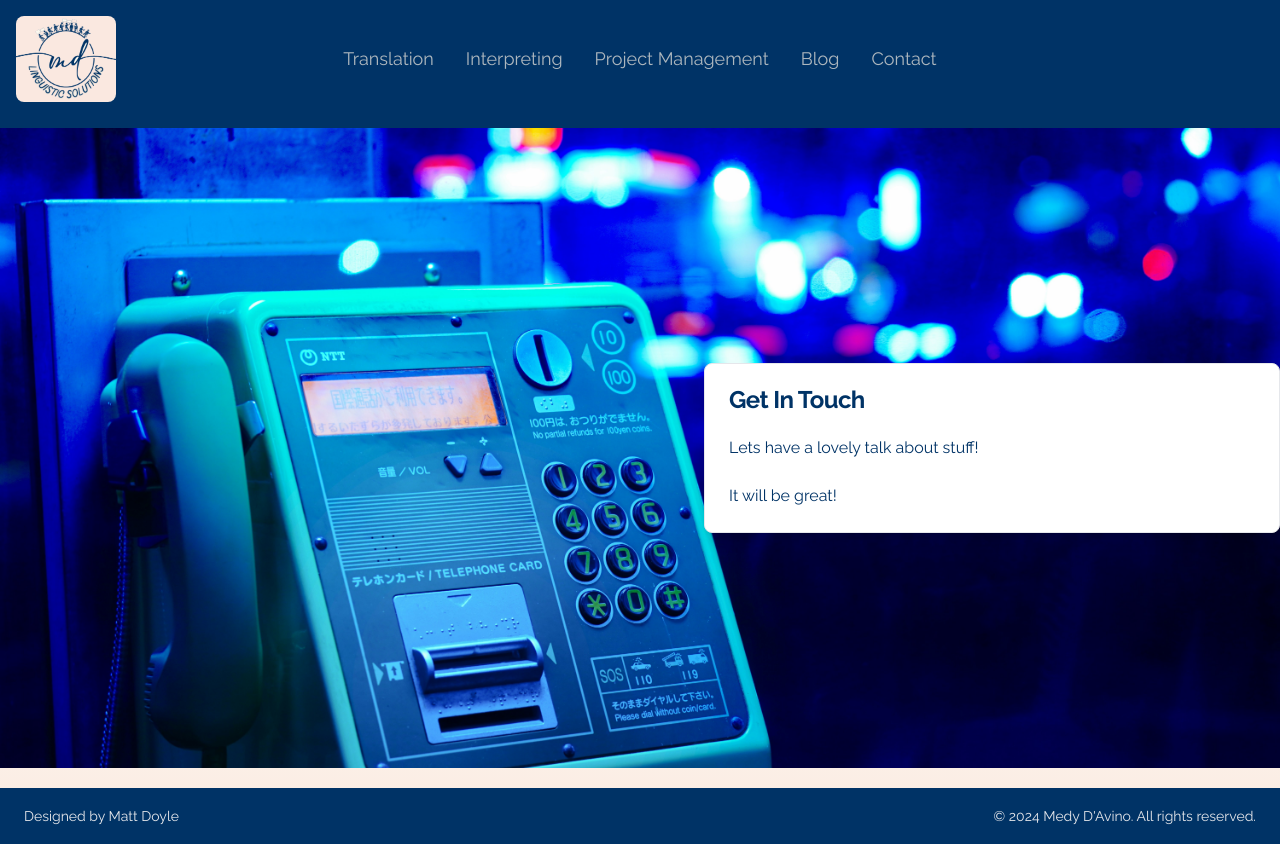
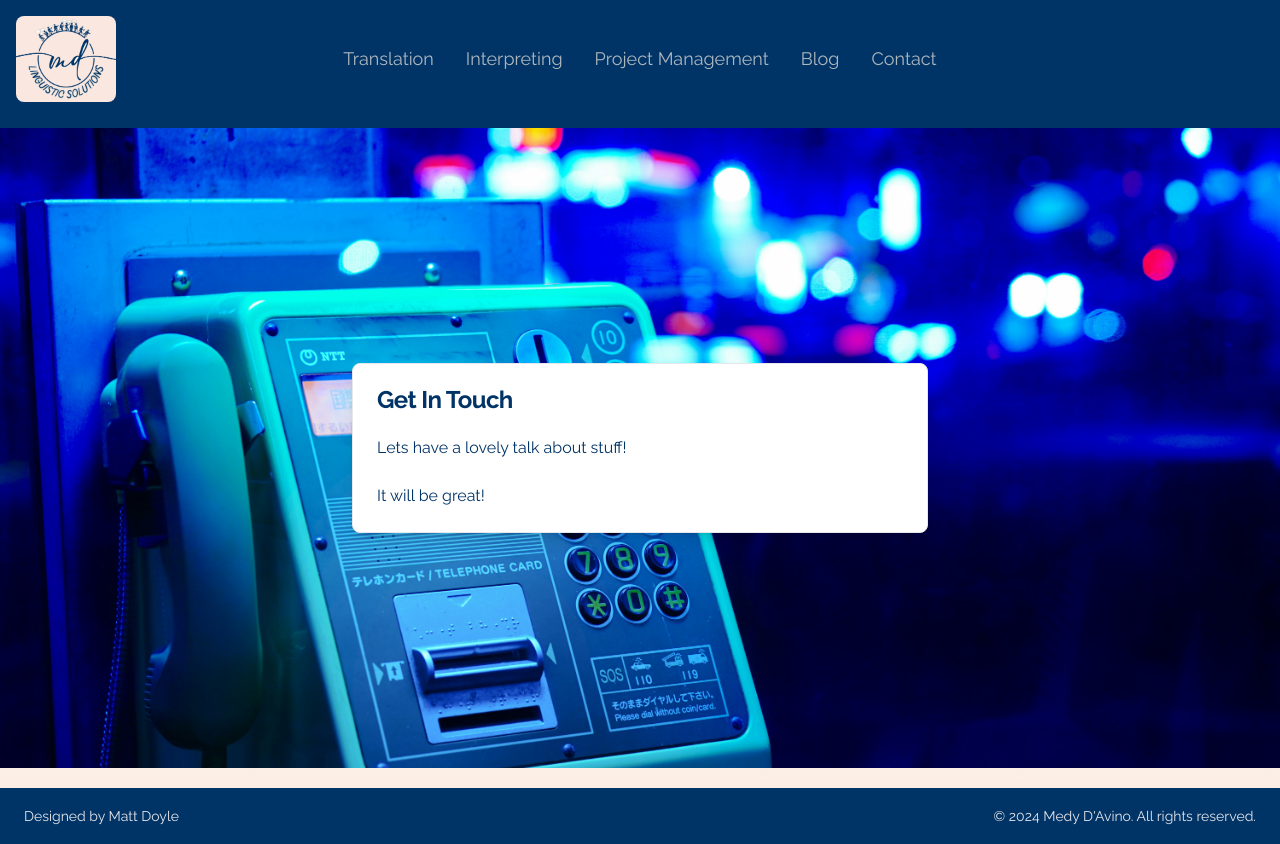
Before and after one commit to pirateking92/medysite, a Next.js app: page /contact in a window 1280 px wide. Built offline with nearby package versions, Linux system fonts and the light colour scheme; some icons are missing.

Commit message:
small changes to the contact page. need to add a form next i think

```diff
--- a/src/app/contact/page.tsx
+++ b/src/app/contact/page.tsx
@@ -1,4 +1,3 @@
-import Navbar from "@/components/Navbar";
 import {
   Card,
   CardContent,
@@ -10,18 +9,16 @@ import {
 export default function ContactPage() {
   return (
     <div>
-      <Navbar />
       <main>
-        <div className="min-h-[80vh] bg-[url(/phoneCall.jpg)] bg-cover bg-no-repeat flex flex-col justify-center items-end">
+        <div className="min-h-[80vh] bg-[url(/phoneCall.jpg)] bg-cover bg-no-repeat flex flex-col justify-center items-center ">
           <Card
-            className="w-full justify-end items-end
-                     max-w-xl
-                     shadow-lg
-                     border
-                     border-gray-200
-                     rounded-lg
-                     overflow-hidden
-          "
+            className="mx-5 sm:mx-auto w-full max-w-xl
+             m-5
+             shadow-lg
+             border
+             border-gray-200
+             rounded-lg
+             overflow-hidden"
           >
             <CardHeader>
               <CardTitle>Get In Touch</CardTitle>
--- a/src/app/layout.tsx
+++ b/src/app/layout.tsx
@@ -21,7 +21,7 @@ const bodyFont = Raleway({
 });
 
 export const metadata: Metadata = {
-  title: "MDLinguistcs",
+  title: "MDLinguistics",
   description:
     "Interpretation, Translation, Project Management - Italian, English, Spanish",
   icons: {
```
